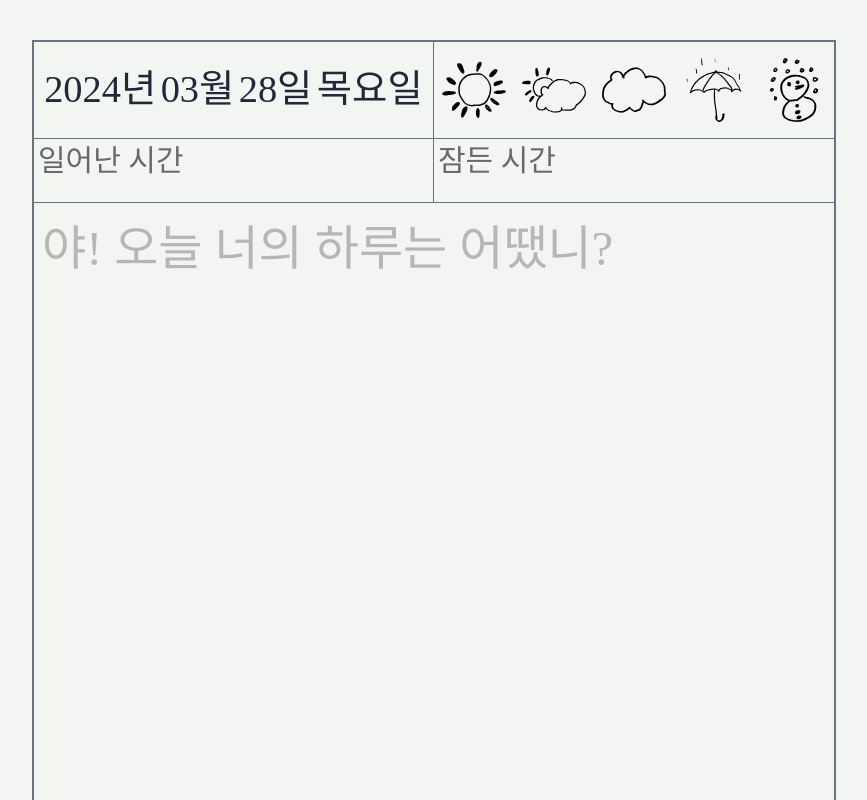
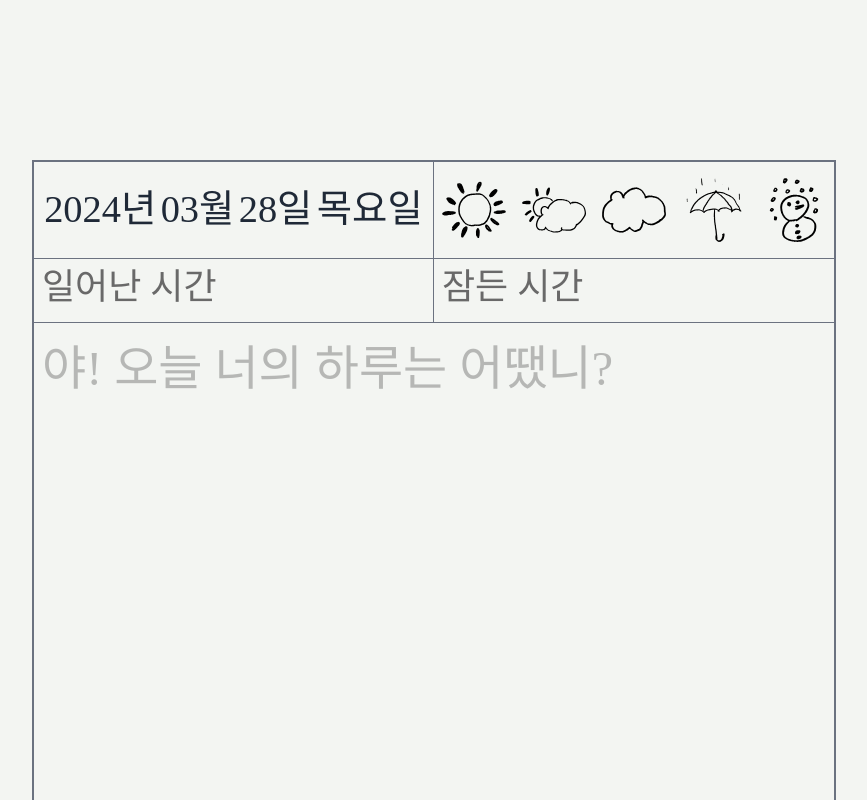
Before and after one commit to ta09472/diary-web, a React (Vite) app: page /diary in a window 1280 px wide. Shown: the top 800 px of the page, without its empty margins (206-1073 px from the left). Built offline with nearby package versions, Linux system fonts and the light colour scheme; a web font is replaced by a local one.

Commit message:
스타일링 수정

```diff
--- a/src/page/Diary.tsx
+++ b/src/page/Diary.tsx
@@ -55,7 +55,7 @@ export default function Diary(): React.ReactElement {
 
   return (
     <div
-      className="m-10 flex flex-col  gap-8"
+      className="m-10 mt-[10rem] flex flex-col  gap-8"
       style={{ height: `calc(100vh - 30rem)` }}
     >
       {messageContextHolder}
@@ -68,7 +68,7 @@ export default function Diary(): React.ReactElement {
               <div>{today.slice(10, 13)}</div>
               <div>{today.slice(14)}</div>
             </div>
-            <div className="border-t border-gray-500 min-h-16 text-3xl p-1">
+            <div className="border-t border-gray-500 min-h-16 text-4xl p-2">
               일어난 시간
             </div>
           </div>
@@ -80,7 +80,7 @@ export default function Diary(): React.ReactElement {
             />
 
             <div
-              className="border-t border-gray-500 min-h-16 text-3xl p-1"
+              className="border-t border-gray-500 min-h-16 text-4xl p-2"
               // style={{ fontFamily: 'HakgyoansimEunhasuR' }}
             >
               잠든 시간
@@ -112,7 +112,7 @@ export default function Diary(): React.ReactElement {
         }
         placement="bottom"
         closeIcon={null}
-        // size="large"
+        size="large"
         onClose={() => setOpen(false)}
         open={open}
         extra={
@@ -122,7 +122,7 @@ export default function Diary(): React.ReactElement {
                 setOpen(false)
                 textareaRef.current?.focus()
               }}
-              className="text-3xl flex justify-center items-center px-[2.8rem] py-[2.2rem]"
+              className="text-4xl flex justify-center items-center px-[3.6rem] py-[3rem]"
             >
               아니요
             </Button>
@@ -130,7 +130,7 @@ export default function Diary(): React.ReactElement {
               loading={isPending}
               disabled={isPending}
               onClick={async () => await mutateAsync()}
-              className="bg-black text-gray-100 text-3xl font-semibold flex justify-center items-center  px-[4rem] py-[2.2rem]"
+              className="bg-black text-gray-100 text-4xl font-semibold flex justify-center items-center  px-[5.4rem] py-[3rem]"
             >
               네
             </Button>
```
